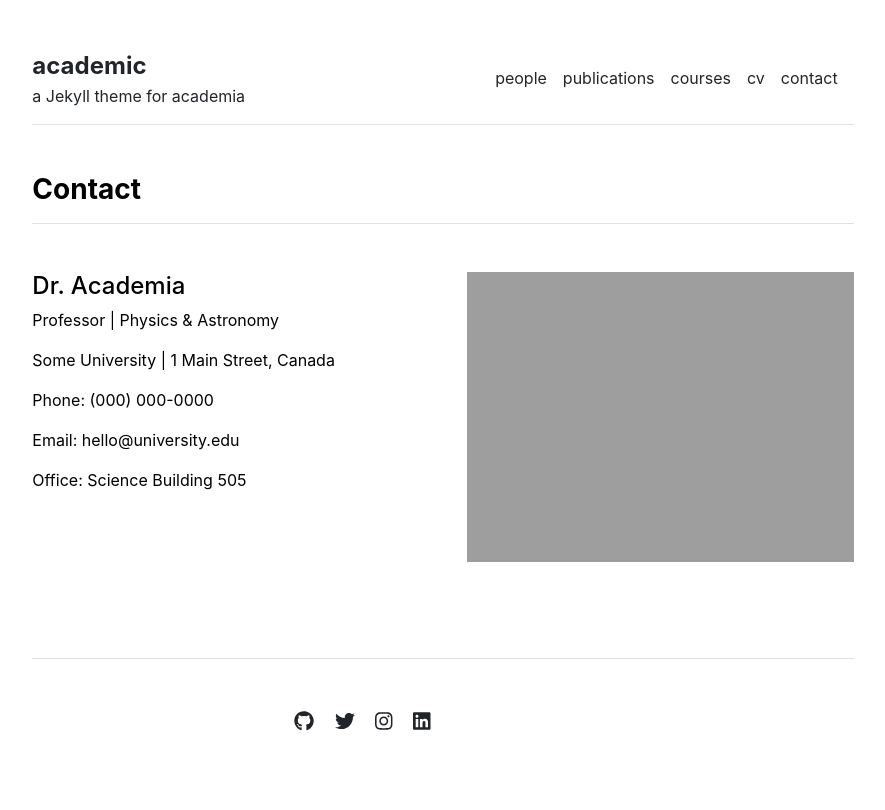
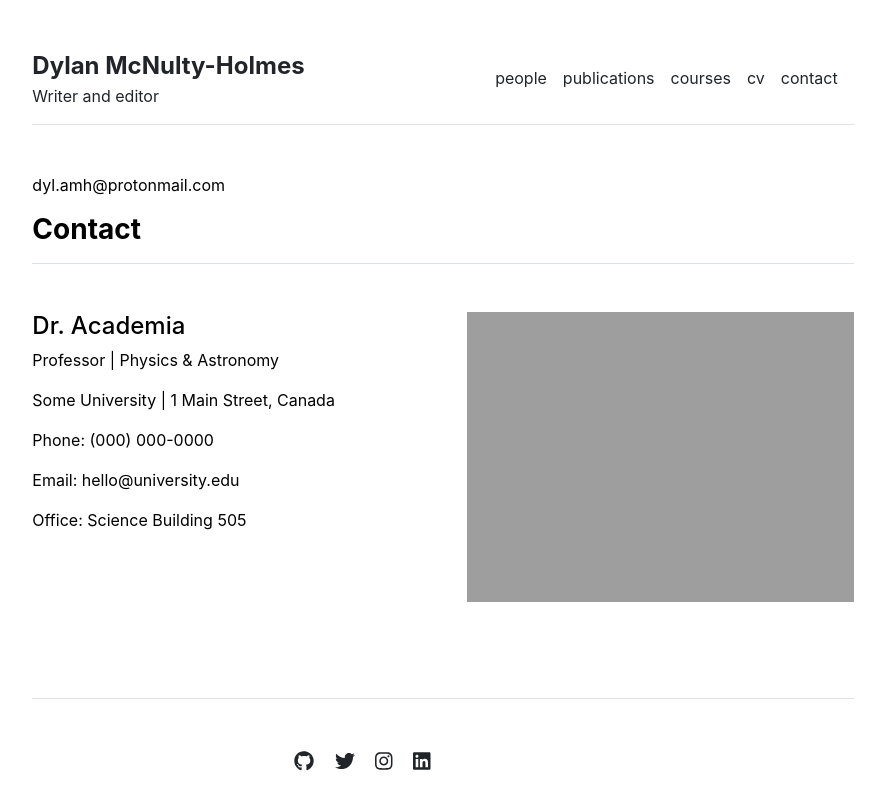
Before and after one commit to dyl-amh/website, a Jekyll site: the page built from contact.md, in a window 1280 px wide. Shown: the top 810 px of the page, without its empty margins (197-1082 px from the left). Built offline with Jekyll 4.4.1, drawn with Linux system fonts in a browser that asks for light colours.

Commit message:
site title and email

```diff
--- a/_config.yml
+++ b/_config.yml
@@ -1,4 +1,4 @@
 url: "" # the base hostname & protocol for your site, e.g. http://example.com
 baseurl: "" # the subpath of your site, e.g. /blog
-title: "academic" # the name of your site, e.g. ACME Corp.
-description: "a Jekyll theme for academia"
+title: "Dylan McNulty-Holmes" # the name of your site, e.g. ACME Corp.
+description: "Writer and editor"
--- a/contact.md
+++ b/contact.md
@@ -2,3 +2,5 @@
 layout: contact
 title: "Contact"
 ---
+
+dyl.amh@protonmail.com
```
